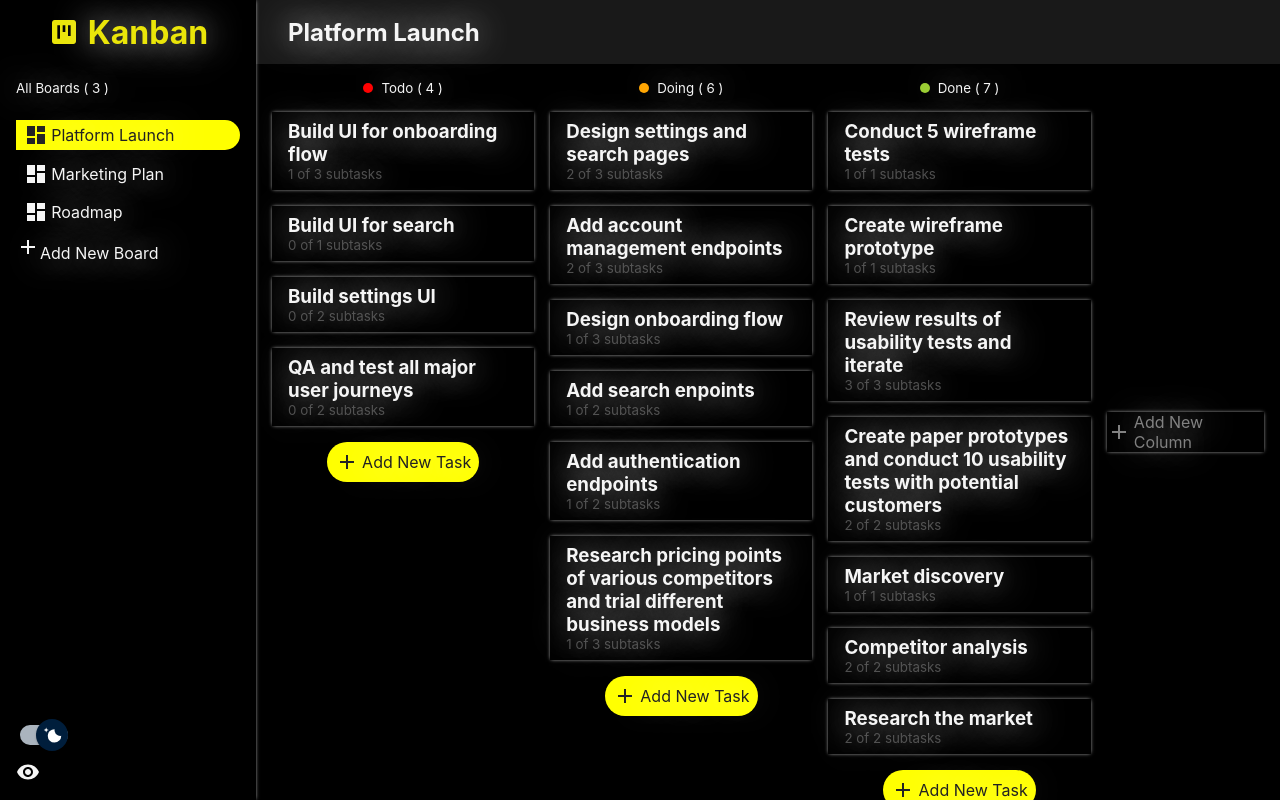
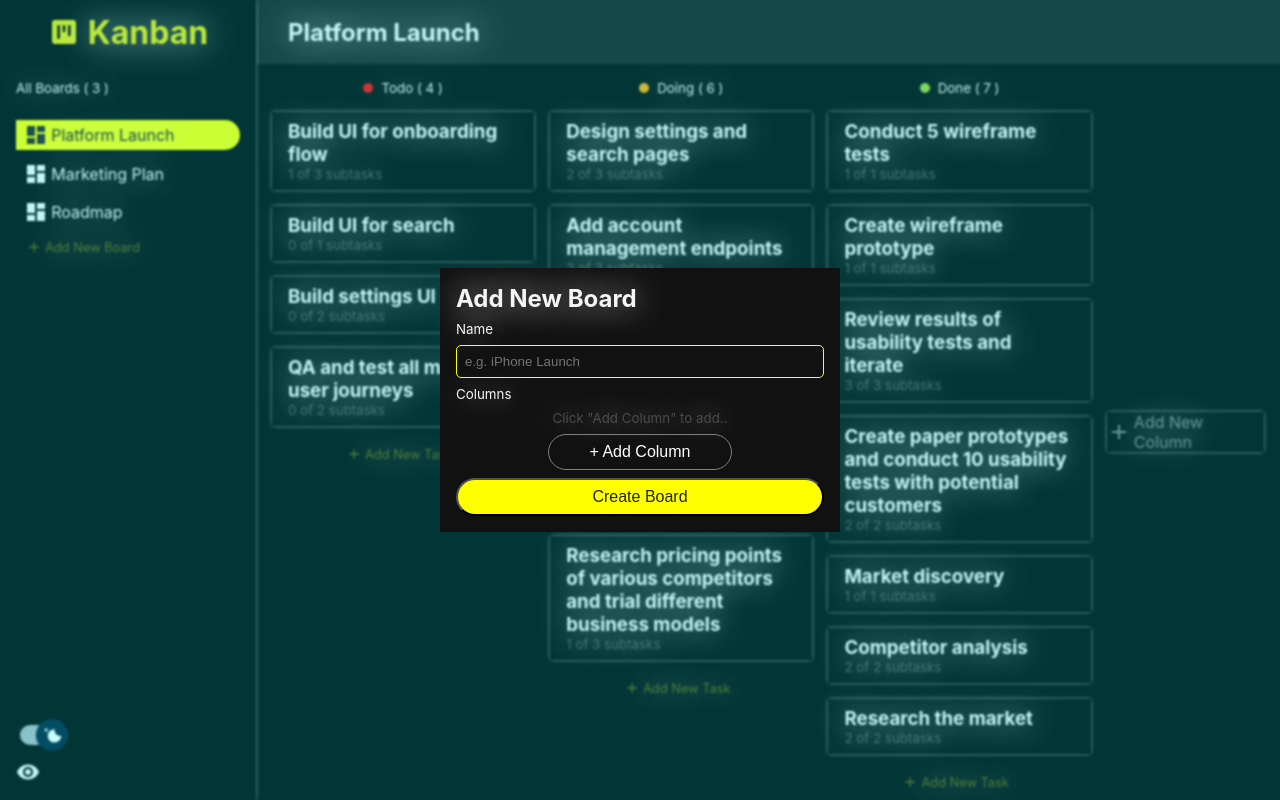
Before and after one commit to SomeshN-GitHub/Kanban-Board, a React (Create React App) app: page / in a window 1280 px wide. Both pictures are taken after a click on the element "Add New Board". Built offline with nearby package versions, Linux system fonts and the light colour scheme.

Commit message:
Add Board working

```diff
--- /dev/null
+++ b/src/Components/AddBoardModal.jsx
@@ -0,0 +1,114 @@
+import React, { useState, useEffect } from "react";
+import { useCustomUseContext } from "../ContextProvider";
+
+const AddBoardModal = () => {
+  const {
+    boards,
+    setBoards,
+    boardActive,
+    currentColumnIndex,
+    setModalVisible,
+  } = useCustomUseContext();
+  const [columns, setColumns] = useState([]);
+
+  const [board, setBoard] = useState({
+    id: Math.random(),
+    name: "",
+    columns: columns,
+  });
+
+  const handleInputChange = ({ target: { name, value } }) => {
+    setBoard(() => ({
+      ...board,
+      [name]: value,
+    }));
+  };
+
+  // update columns in Board as column name changes
+  useEffect(() => {
+    setBoard((prevValue) => ({ ...prevValue, columns: columns }));
+  }, [columns]);
+
+  const handleColumnInputChange = ({ target: { id, value } }) => {
+    let tempColumns = [...columns];
+    tempColumns[id].name = value;
+    setColumns([...tempColumns]);
+  };
+
+  const addColumn = (e) => {
+    e.preventDefault();
+    let tempColumns = [...columns];
+    tempColumns.push({
+      name: "",
+      tasks: [],
+    });
+    setColumns([...tempColumns]);
+  };
+
+  const deleteColumn = (id) => {
+    let tempColumns = [...columns];
+    tempColumns.splice(id, 1);
+    setColumns([...tempColumns]);
+  };
+
+  // add board to main data
+  const addBoard = (e) => {
+    e.preventDefault();
+    console.log("board added");
+    let tempBoards = [...boards];
+    tempBoards.push(board);
+    setBoards([...tempBoards]);
+    setColumns([]);
+    setBoard({
+      id: Math.random(),
+      name: "",
+      columns: columns,
+    });
+    setModalVisible(false);
+  };
+
+  return (
+    <form className="addTaskModal">
+      <h2>Add New Board</h2>
+      <small>Name</small>
+      <input
+        type="text"
+        name="name"
+        placeholder="e.g. iPhone Launch"
+        autoFocus
+        onChange={handleInputChange}
+        value={board.name}
+      />
+      <small>Columns</small>
+      {!columns.length ? (
+        <div className="subtask">
+          <small className="noSubtask">Click "Add Column" to add..</small>
+        </div>
+      ) : (
+        columns.map((col, index) => (
+          <div className="subtask">
+            <input
+              type="text"
+              name="name"
+              id={index}
+              key={`column${index}`}
+              value={col.name}
+              onChange={handleColumnInputChange}
+              placeholder="e.g. ToDo"
+            />
+            <button onClick={() => deleteColumn(index)}>X</button>
+          </div>
+        ))
+      )}
+
+      <button className="add_btn" onClick={addColumn}>
+        + Add Column
+      </button>
+      <button type="submit" className="add_btn" onClick={addBoard}>
+        Create Board
+      </button>
+    </form>
+  );
+};
+
+export default AddBoardModal;
--- a/src/Components/Modal.jsx
+++ b/src/Components/Modal.jsx
@@ -3,15 +3,20 @@ import TaskDetailedModal from "./TaskDetailedModal";
 import { useCustomUseContext } from "../ContextProvider";
 import DropdownMenu from "./DropdownMenu";
 import AddTaskModal from "./AddTaskModal";
+import AddBoardModal from "./AddBoardModal";
 
 const Modal = () => {
   const taskRef = useRef();
-  const { modal, setModal, currentTask, setModalVisible, setCurrentColumnIndex } =
-    useCustomUseContext();
+  const {
+    modal,
+    setModal,
+    currentTask,
+    setModalVisible,
+    setCurrentColumnIndex,
+  } = useCustomUseContext();
   function handleOutsideClick(e) {
     // console.log(taskRef.current?.contains(e.target));
-    if (!taskRef.current?.contains(e.target))
-    setModalVisible(false);
+    if (!taskRef.current?.contains(e.target)) setModalVisible(false);
     setModal("");
   }
 
@@ -20,9 +25,13 @@ const Modal = () => {
       case "TaskDetailedModal":
         return <TaskDetailedModal />;
         break;
-
+      case "AddTaskModal":
+        return <AddTaskModal />;
+        break;
+      case "AddBoardModal":
+        return <AddBoardModal />;
+        break;
       default:
-        return <AddTaskModal />;
         break;
     }
   };
--- a/src/Components/Sidebar.jsx
+++ b/src/Components/Sidebar.jsx
@@ -9,7 +9,7 @@ import { useCustomUseContext } from "../ContextProvider";
 
 const Sidebar = () => {
   const [sidebarOn, setSidebarOn] = useState(true);
-  let { boards } = useCustomUseContext();
+  let { boards, setModal, setModalVisible } = useCustomUseContext();
   // console.log(boards);
   let BoardChipData = boards.map((item, index) => {
     return <BoardChip
@@ -17,6 +17,11 @@ const Sidebar = () => {
         board={item}
       />
   });
+
+  const handleAddBoard =()=>{
+    setModal("AddBoardModal");
+    setModalVisible(true);
+  }
 
   return (
     <div className="sidebar">
@@ -30,7 +35,7 @@ const Sidebar = () => {
         </small>
         {BoardChipData}
 
-        <div className="add_board">
+        <div className="add_board add_btn" onClick={handleAddBoard}>
           <AddIcon />
           Add New Board
         </div>
--- a/src/Styles/App.scss
+++ b/src/Styles/App.scss
@@ -4,6 +4,7 @@
   margin: 0%;
   padding: 0%;
   box-sizing: border-box;
+  transition: all 300ms ease;
 }
 
 #root {
@@ -49,6 +50,8 @@ svg:hover {
     justify-content: flex-start;
     overflow-x: scroll;
     @include scrollbars(7px, rgba(233, 255, 107, 0.233), rgb(0, 0, 0));
+
+    @include add_button_style;
 
     .board {
       flex: 1;
@@ -182,6 +185,7 @@ svg:hover {
       }
     }
 
+    @include add_button_style;
     .add_board {
       cursor: pointer;
     }
--- a/src/Styles/mixins.scss
+++ b/src/Styles/mixins.scss
@@ -67,3 +67,21 @@ $yellow-text: #EAE509;
       background: $background-color;
     }
 }
+
+@mixin add_button_style {
+    .add_btn{
+        background-color: transparent;
+        border: 2px solid transparent;
+        color: rgba(255, 255, 0, 0.356);
+        padding-right: 1rem;
+        height: 1.5rem;
+        font-size: 0.8rem;
+        &:hover{
+          color: rgba(255, 255, 0, 0.89);
+          border: 2px solid rgba(255, 255, 0, 0.89);
+        }
+        svg{
+            font-size: 1rem;
+        }
+      }
+}
--- a/src/data.json
+++ b/src/data.json
@@ -325,7 +325,7 @@
             {
               "title": "Share on Show HN",
               "description": "",
-              "status": "",
+              "status": "Todo",
               "subtasks": [
                 {
                   "title": "Draft out HN post",
@@ -344,7 +344,7 @@
             {
               "title": "Write launch article to publish on multiple channels",
               "description": "",
-              "status": "",
+              "status": "Todo",
               "subtasks": [
                 {
                   "title": "Write article",
```
